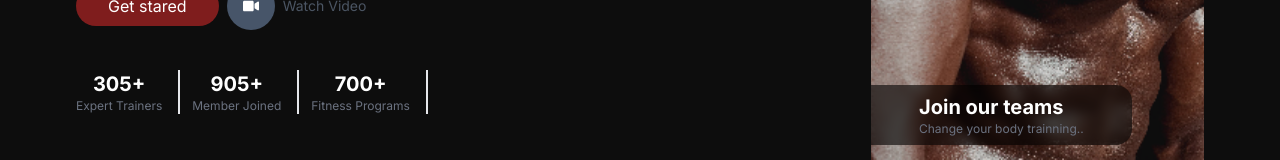
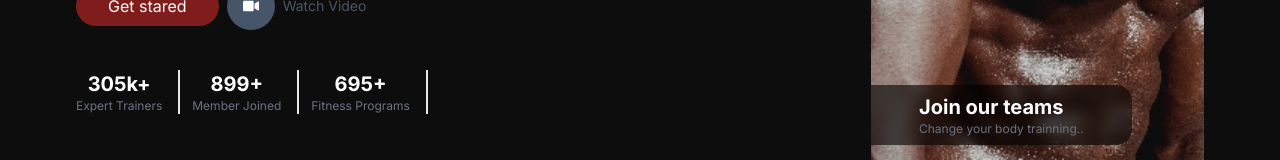
Before and after one commit to tchasinga/gym-rooms, a Next.js app: page / in a window 1280 px wide. Shown: the part 380-540 px from the top of the page. Built offline with nearby package versions, Linux system fonts and the light colour scheme.

Commit message:
new code is added

```diff
--- a/src/app/components/Companies.jsx
+++ b/src/app/components/Companies.jsx
@@ -3,6 +3,8 @@ import React from 'react';
 import Image from "next/image";
 import ketut from '../img/pexels-ketut-subiyanto-4720831.jpg'
 import ImageIcon from '../img/6741796.png'
+import CountUp from 'react-countup';
+
 
 export default function Companies() {
   return (
--- a/src/app/components/Heros.jsx
+++ b/src/app/components/Heros.jsx
@@ -7,6 +7,7 @@ import TwoImg from "../img/pexels-mike-jones.png";
 import { FaVideo } from "react-icons/fa";
 import { useState } from "react";
 import myVideo from '../video/GYMInteriorDesign.mp4'
+import CountUp from 'react-countup';
 
 export default function Heros() {
 
@@ -57,17 +58,23 @@ export default function Heros() {
 
           <div className="flex gap-3 text-center mt-10 flex-wrap">
             <div className="border-r-2 pr-4">
-              <h1 className="text-xl font-bold">305+</h1>
+              <h1 className="text-xl font-bold">
+                <CountUp end={305} suffix="k+" duration={5}/>
+              </h1>
               <p className="text-xs text-gray-500">Expert Trainers</p>
             </div>
 
             <div className="border-r-2 pr-4">
-              <h1 className="text-xl font-bold">905+</h1>
+              <h1 className="text-xl font-bold">
+              <CountUp end={905} suffix="+" duration={9}/>
+              </h1>
               <p className="text-xs text-gray-500">Member Joined</p>
             </div>
 
             <div className="border-r-2 pr-4">
-              <h1 className="text-xl font-bold">700+</h1>
+              <h1 className="text-xl font-bold">
+              <CountUp end={700} suffix="+" duration={9}/>
+              </h1>
               <p className="text-xs text-gray-500">Fitness Programs</p>
             </div>
           </div>
```
